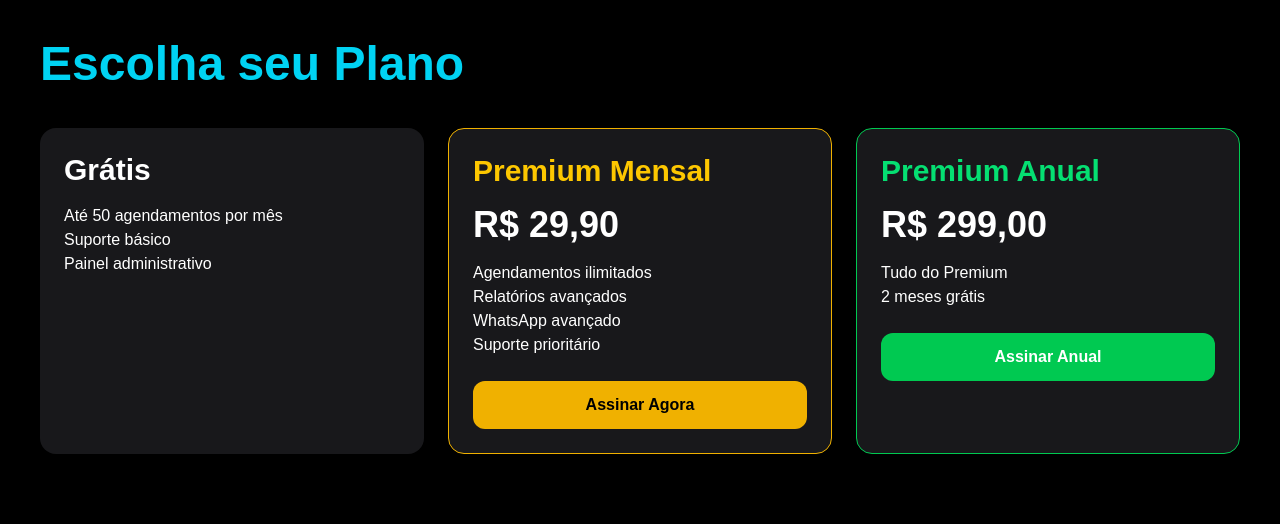
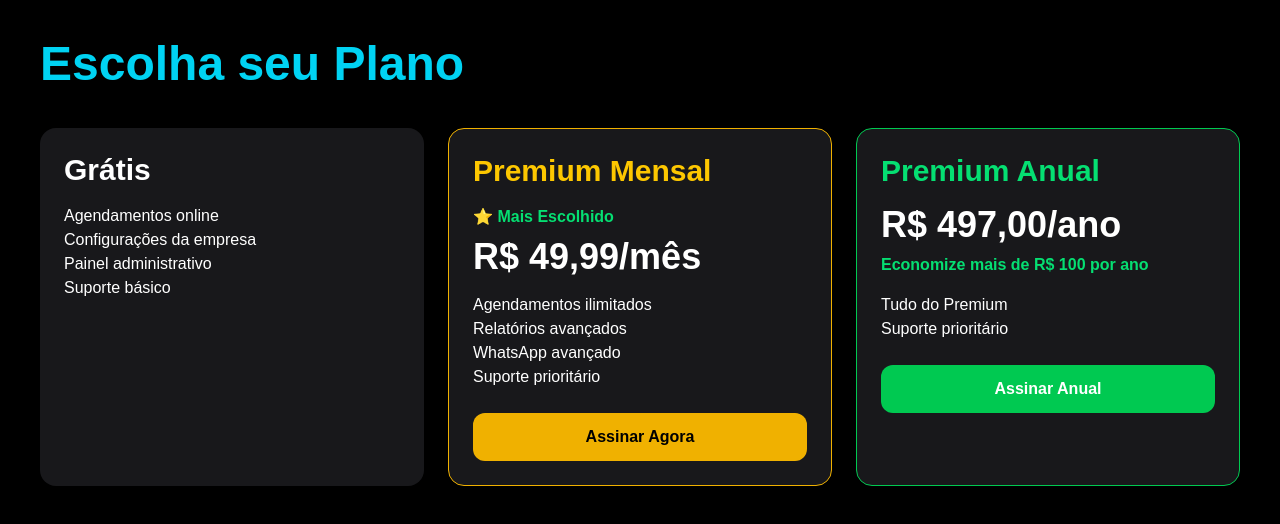
Before and after one commit to cristianocrs87oficial87/lavatop, a Next.js app: page /admin/planos in a window 1280 px wide. Shown: the top 524 px of the page. Built offline with nearby package versions, Linux system fonts and the light colour scheme.

Commit message:
fase 11.1 planos finalizados

```diff
--- a/app/admin/planos/page.tsx
+++ b/app/admin/planos/page.tsx
@@ -11,9 +11,10 @@ export default function Planos() {
             Grátis
           </h2>
 
-          <p>Até 50 agendamentos por mês</p>
+          <p>Agendamentos online</p>
+          <p>Configurações da empresa</p>
+          <p>Painel administrativo</p>
           <p>Suporte básico</p>
-          <p>Painel administrativo</p>
         </div>
 
         <div className="bg-zinc-900 p-6 rounded-2xl border border-yellow-500">
@@ -21,8 +22,12 @@ export default function Planos() {
             Premium Mensal
           </h2>
 
+          <p className="text-green-400 font-bold mb-2">
+            ⭐ Mais Escolhido
+          </p>
+
           <p className="text-4xl font-bold mb-4">
-            R$ 29,90
+            R$ 49,99/mês
           </p>
 
           <p>Agendamentos ilimitados</p>
@@ -40,12 +45,16 @@ export default function Planos() {
             Premium Anual
           </h2>
 
-          <p className="text-4xl font-bold mb-4">
-            R$ 299,00
+          <p className="text-4xl font-bold mb-2">
+            R$ 497,00/ano
+          </p>
+
+          <p className="text-green-400 font-bold mb-4">
+            Economize mais de R$ 100 por ano
           </p>
 
           <p>Tudo do Premium</p>
-          <p>2 meses grátis</p>
+          <p>Suporte prioritário</p>
 
           <button className="mt-6 w-full bg-green-500 hover:bg-green-600 font-bold py-3 rounded-xl">
             Assinar Anual
```
